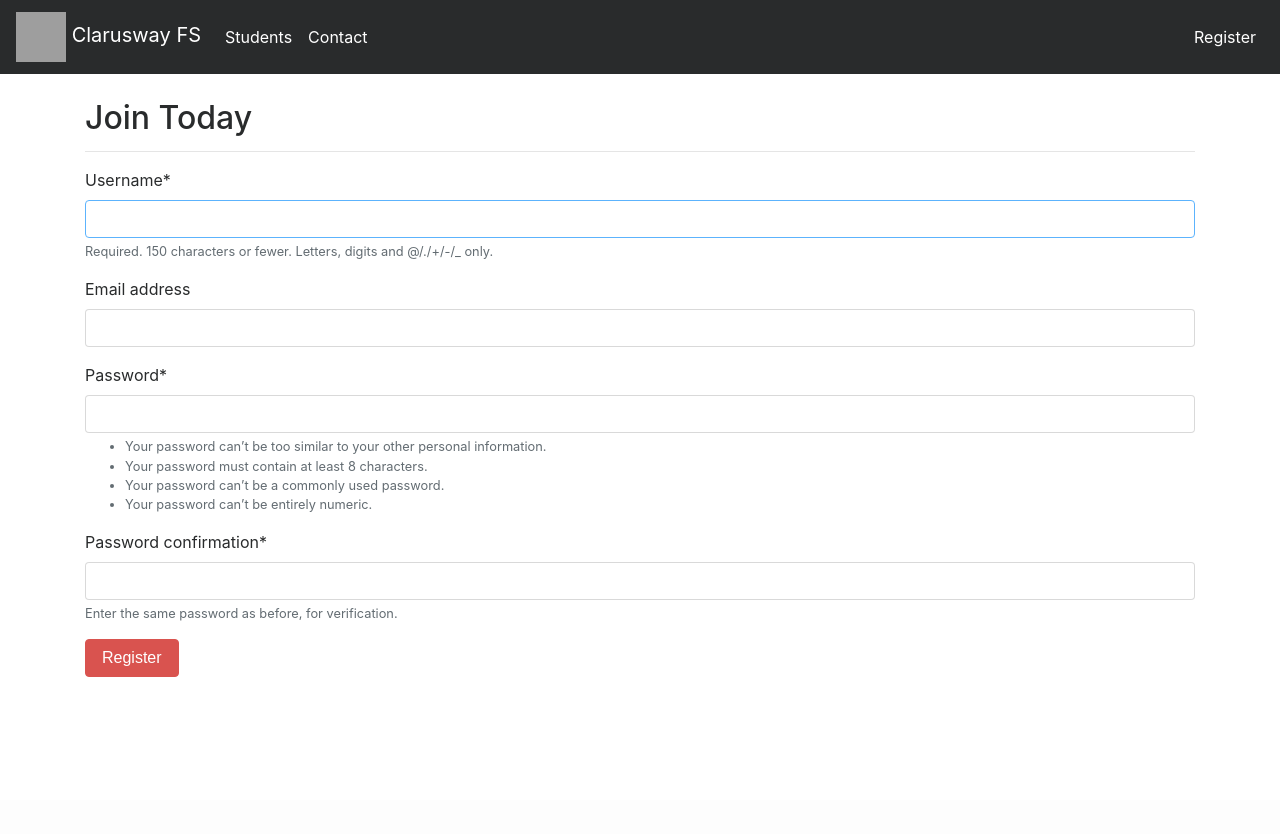
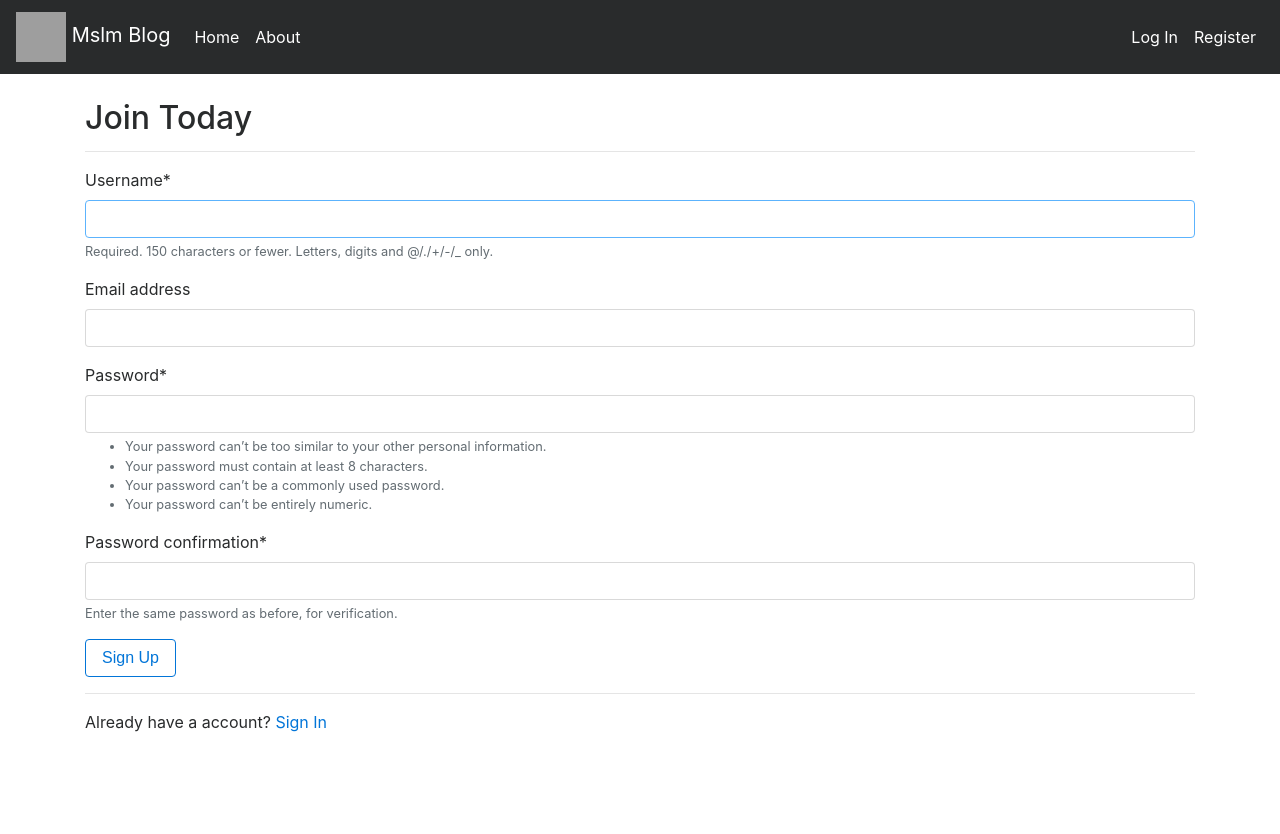
Before and after one commit to mslmyrtd/Blog-project-Django-, a Django app: page /users/register/ in a window 1280 px wide. Before the commit the page ends 677 px from the top, so only its background shows below. Run offline with Django 4.2, Linux system fonts and the light colour scheme; some libraries are stand-ins or nearby versions; grey boxes are pictures that could not be loaded.

Commit message:
login logout views changed

```diff
--- a/templates/base.html
+++ b/templates/base.html
@@ -14,9 +14,9 @@
       crossorigin="anonymous"
     />
 
-    {% comment %}
+
     <link rel="stylesheet" href=" {% static 'users/css/bootstrap.min.css' %}" />
-    {% endcomment %}
+
 
     <link rel="stylesheet" href=" {% static 'users/css/style.css' %}  " />
 
@@ -26,15 +26,7 @@
   <body>
     {% include "navbar.html" %}
     <div style="margin-top: 100px; margin-bottom: 100px" class="container">
-            {% if messages %}
-        {% for message in messages %}
-            {% if message.tags == "error" %}
-                <div class="alert alert-danger">{{ message }}</div>
-            {% else %}
-                <div class="alert alert-{{ message.tags }}">{{ message }}</div>
-            {% endif %}
-        {% endfor %}
-      {% endif %}
+
       {% block content %}
       {% endblock content %}
     </div>
@@ -53,6 +45,6 @@
       integrity="sha384-JZR6Spejh4U02d8jOt6vLEHfe/JQGiRRSQQxSfFWpi1MquVdAyjUar5+76PVCmYl"
       crossorigin="anonymous"
     ></script>
-    <script src="{% static 'users/js/timeout.js' %}"></script>
+
   </body>
 </html>
--- a/templates/navbar.html
+++ b/templates/navbar.html
@@ -14,45 +14,52 @@
   </button>
   <a class="navbar-brand" href="{% url 'home'  %}"
     >
-    <img src="{% static 'users/images/cw_logo.jpg' %}" alt="CLARUSWAY_LOGO" style="width: 50px; height: 50px;"/>
+    <img src="{% static 'users/images/cw_logo.jpg' %}" alt="" style="width: 50px; height: 50px;"/>
 
-    Clarusway FS</a
+    Mslm Blog</a
   >
 
   <div class="collapse navbar-collapse" id="navbarCollapse">
     <ul class="navbar-nav mr-auto">
       <li class="nav-item active">
         {% comment %} {% url 'students' %} {% endcomment %}
-        <a class="nav-link" href="">Students</a>
+        <a class="nav-link" href="{% url 'home' %}">Home</a>
       </li>
       <li class="nav-item active">
-        <a class="nav-link" href="">Contact</a>
+        <a class="nav-link" href="">About</a>
       </li>
     </ul>
 
     <ul class="navbar-nav ml-auto">
-      {% if request.user.is_authenticated %} {% if request.user.is_superuser %}
+      {% if request.user.is_authenticated %}
 
-      <li class="nav-item active">
-        <a class="nav-link" href="/admin">Admin</a>
-      </li>
-      {% endif %}
+
+
 
       <li class="nav-item active">
 
         <a class="nav-link" href="{% url 'logout' %}">Log Out</a>
       </li>
+      <li class="nav-item active">
+
+        <a class="nav-link" href="{% url 'logout' %}">Profile</a>
+      </li>
+      <li class="nav-item active">
+
+        <a class="nav-link" href="{% url 'logout' %}">New Post</a>
+      </li>
       {% else %}
 
       <li class="nav-item active">
 
-        {% comment %} <a class="nav-link" href="{% url 'user_login' %}">Log In</a> {% endcomment %}
+        <a class="nav-link" href="{% url 'user_login' %}">Log In</a>
       </li>
-      {% endif %}
-      <li class="nav-item active">
+       <li class="nav-item active">
 
         <a class="nav-link" href="{% url 'register' %}">Register</a>
       </li>
+      {% endif %}
+
     </ul>
   </div>
 </nav>
--- a/users/templates/users/register.html
+++ b/users/templates/users/register.html
@@ -12,6 +12,11 @@
 
 <form action="" method="post" enctype="multipart/form-data">
   {% csrf_token %} {{ form_user | crispy }} {{ form_profile | crispy }}
-  <button type="submit" class="btn btn-danger">Register</button>
+  <button type="submit" class="btn btn-outline-primary">Sign Up</button>
+
+<hr>
+<p>Already have a account? <a href="{% url 'user_login' %}">Sign In</a> </p>
 </form>
+
+
 {% endif %} {% endblock content %}
--- a/users/templates/users/user_login.html
+++ b/users/templates/users/user_login.html
@@ -6,8 +6,11 @@
 
     <form action="{% url 'user_login' %}" method="post">
       {% csrf_token %} {{form|crispy}}
-      <button type="submit" class="btn btn-danger">Login</button>
+      <button type="submit " class="btn btn-outline-primary ">Login</button>
+      <a href="" class="m-2"><small> Forgot password?</small></a>
     </form>
+     <hr>
+    <small><p class="text-muted">Need an account? <a href="{% url 'register' %}">Sign Up Now</a></p></small>
   </div>
 </div>
 {% endblock content %}
--- a/users/urls.py
+++ b/users/urls.py
@@ -1,5 +1,5 @@
 from django.urls import path
-from .views import home,register,user_login
+from .views import home,register,user_login,user_logout
 
 
 
@@ -8,8 +8,8 @@ urlpatterns = [
 
     path('', home, name="home"),
     path('register/', register, name="register"),
-    path('logout', home, name="logout"),
-    path('login', user_login, name="login"),
+    path('logout/', user_logout, name="logout"),
+    path('login/', user_login, name="user_login"),
     path('profile', home, name="profile"),
     path('create', home, name="create"),
 
--- a/users/views.py
+++ b/users/views.py
@@ -11,7 +11,7 @@ def home(request):
 def register(request):
     form = UserForm()
     if request.method == 'POST':
-        form = UserForm(request.POST, request.FILES)
+        form = UserForm(request.POST)
         if form.is_valid():
             form.save()
             username = form.cleaned_data['username']
```
